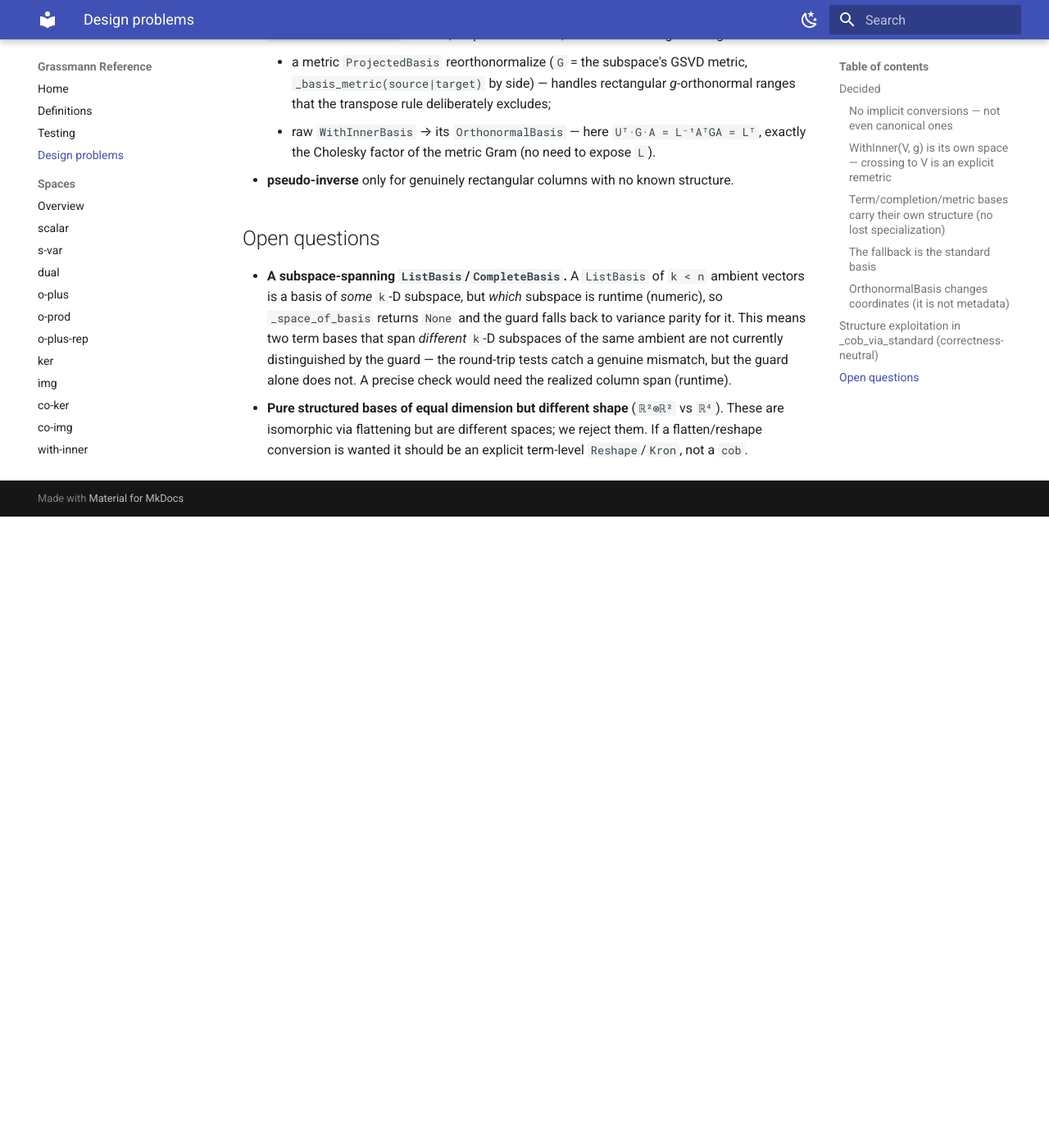
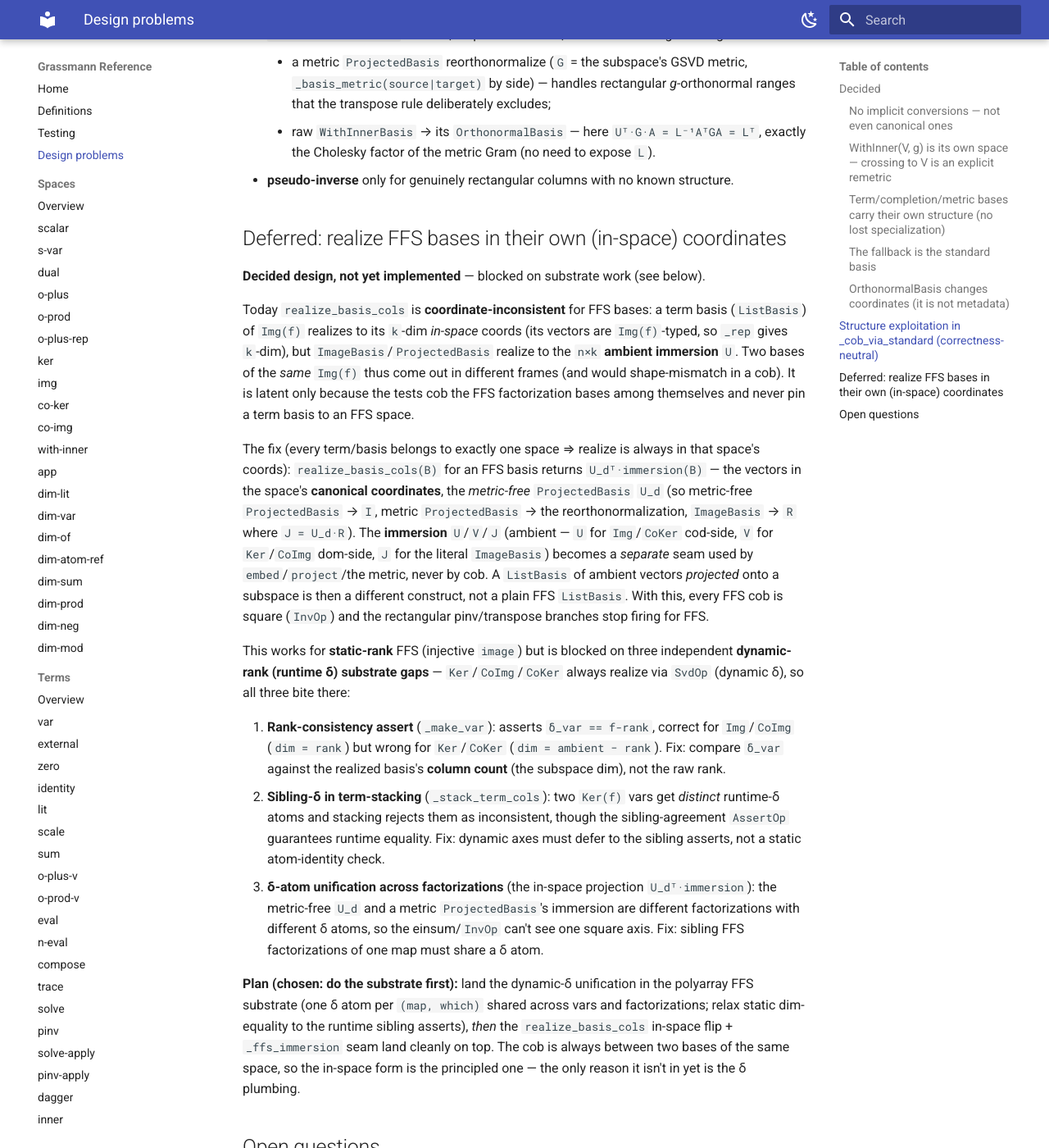
Before and after one commit to wraith1995/Grassmann, an MkDocs documentation site: the page built from docs/design-problems.md, in a window 1280 px wide and 1400 px high, scrolled down 2798 px. Shown: the whole window at 82% size. Built offline with MkDocs 1.6.1 and Material for MkDocs 9.7.7, drawn with Linux system fonts in a browser that asks for light colours; before the commit the page ends 3428 px from its top, so only the background shows below that.

Commit message:
docs: record the deferred in-space FFS realization design + substrate blockers
Decision: hold the "realize FFS bases in their own coordinates" refactor until the substrate
dynamic-δ unification is done, then land the realize flip on top (option b).

design-problems.md now specs it: the coordinate inconsistency (term bases realize in-space, FFS
factorization bases realize the ambient immersion), the fix (realize = U_dᵀ·immersion relative to
the canonical metric-free ProjectedBasis; immersion U/V/J becomes a separate seam for
embed/project), and the three dynamic-rank δ substrate gaps that block it (ker/coker
rank-consistency assert; sibling-δ in term-stacking; δ-atom unification across factorizations) —
plus the plan to fix the substrate first.

No code change; tree green at the prior commit.

```diff
--- a/docs/design-problems.md
+++ b/docs/design-problems.md
@@ -99,6 +99,49 @@
       Cholesky factor of the metric Gram (no need to expose `L`).
 - **pseudo-inverse** only for genuinely rectangular columns with no known structure.
 
+## Deferred: realize FFS bases in their own (in-space) coordinates
+
+**Decided design, not yet implemented** — blocked on substrate work (see below).
+
+Today `realize_basis_cols` is **coordinate-inconsistent** for FFS bases: a term basis (`ListBasis`)
+of `Img(f)` realizes to its `k`-dim *in-space* coords (its vectors are `Img(f)`-typed, so `_rep`
+gives `k`-dim), but `ImageBasis`/`ProjectedBasis` realize to the `n×k` **ambient immersion** `U`.
+Two bases of the *same* `Img(f)` thus come out in different frames (and would shape-mismatch in a
+cob). It is latent only because the tests cob the FFS factorization bases among themselves and
+never pin a term basis to an FFS space.
+
+The fix (every term/basis belongs to exactly one space ⇒ realize is always in that space's
+coords): `realize_basis_cols(B)` for an FFS basis returns `U_dᵀ·immersion(B)` — the vectors in
+the space's **canonical coordinates**, the *metric-free* `ProjectedBasis` `U_d` (so metric-free
+`ProjectedBasis` → `I`, metric `ProjectedBasis` → the reorthonormalization, `ImageBasis` → `R`
+where `J = U_d·R`). The **immersion** `U`/`V`/`J` (ambient — `U` for `Img`/`CoKer` cod-side, `V`
+for `Ker`/`CoImg` dom-side, `J` for the literal `ImageBasis`) becomes a *separate* seam used by
+`embed`/`project`/the metric, never by cob. A `ListBasis` of ambient vectors *projected* onto a
+subspace is then a different construct, not a plain FFS `ListBasis`. With this, every FFS cob is
+square (`InvOp`) and the rectangular pinv/transpose branches stop firing for FFS.
+
+This works for **static-rank** FFS (injective `image`) but is blocked on three independent
+**dynamic-rank (runtime δ) substrate gaps** — `Ker`/`CoImg`/`CoKer` always realize via `SvdOp`
+(dynamic δ), so all three bite there:
+
+1. **Rank-consistency assert** (`_make_var`): asserts `δ_var == f-rank`, correct for `Img`/`CoImg`
+   (`dim = rank`) but wrong for `Ker`/`CoKer` (`dim = ambient − rank`). Fix: compare `δ_var`
+   against the realized basis's **column count** (the subspace dim), not the raw rank.
+2. **Sibling-δ in term-stacking** (`_stack_term_cols`): two `Ker(f)` vars get *distinct* runtime-δ
+   atoms and stacking rejects them as inconsistent, though the sibling-agreement `AssertOp`
+   guarantees runtime equality. Fix: dynamic axes must defer to the sibling asserts, not a static
+   atom-identity check.
+3. **δ-atom unification across factorizations** (the in-space projection `U_dᵀ·immersion`): the
+   metric-free `U_d` and a metric `ProjectedBasis`'s immersion are different factorizations with
+   different δ atoms, so the einsum/`InvOp` can't see one square axis. Fix: sibling FFS
+   factorizations of one map must share a δ atom.
+
+**Plan (chosen: do the substrate first):** land the dynamic-δ unification in the polyarray FFS
+substrate (one δ atom per `(map, which)` shared across vars and factorizations; relax static
+dim-equality to the runtime sibling asserts), *then* the `realize_basis_cols` in-space flip +
+`_ffs_immersion` seam land cleanly on top. The cob is always between two bases of the same space,
+so the in-space form is the principled one — the only reason it isn't in yet is the δ plumbing.
+
 ## Open questions
 
 - **A subspace-spanning `ListBasis`/`CompleteBasis`.** A `ListBasis` of `k < n` ambient vectors is
```
